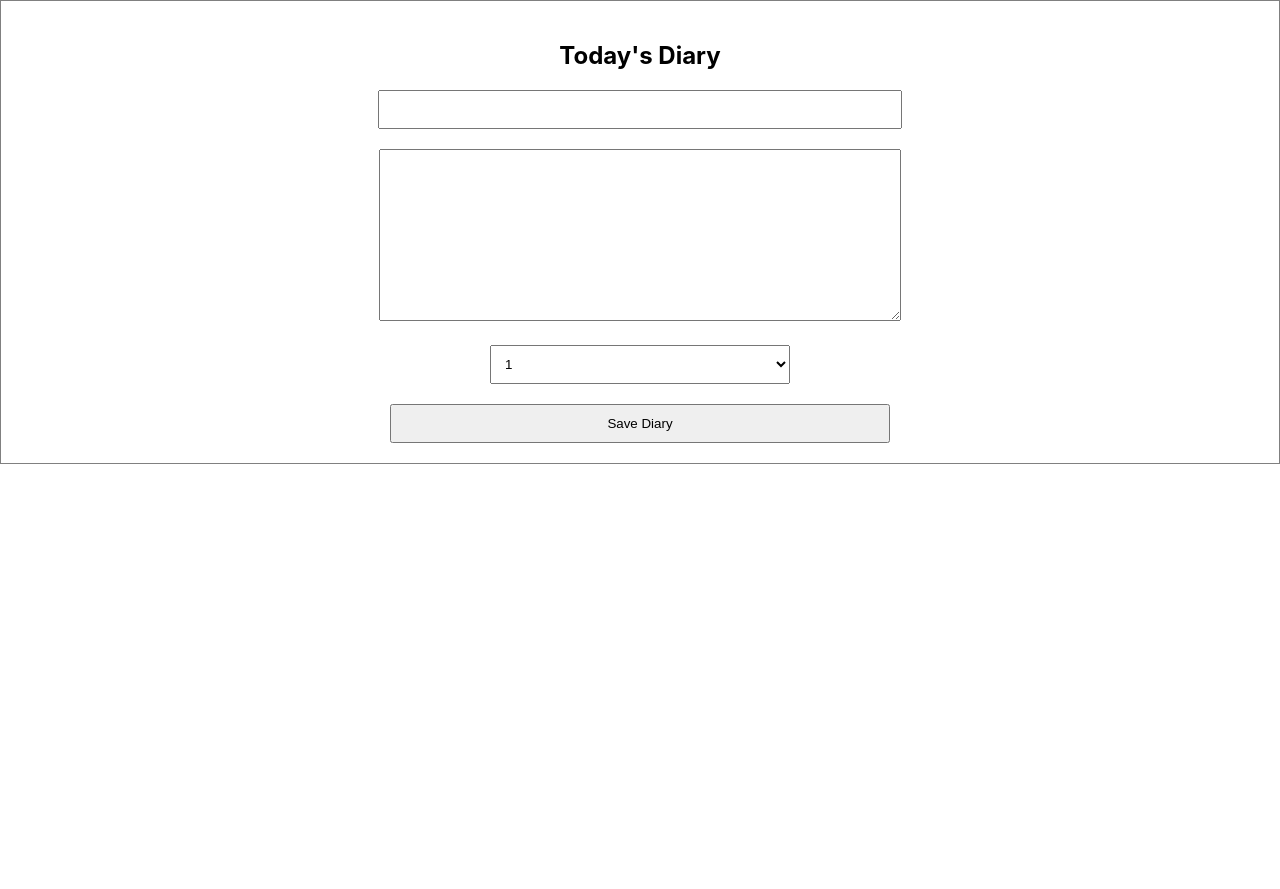
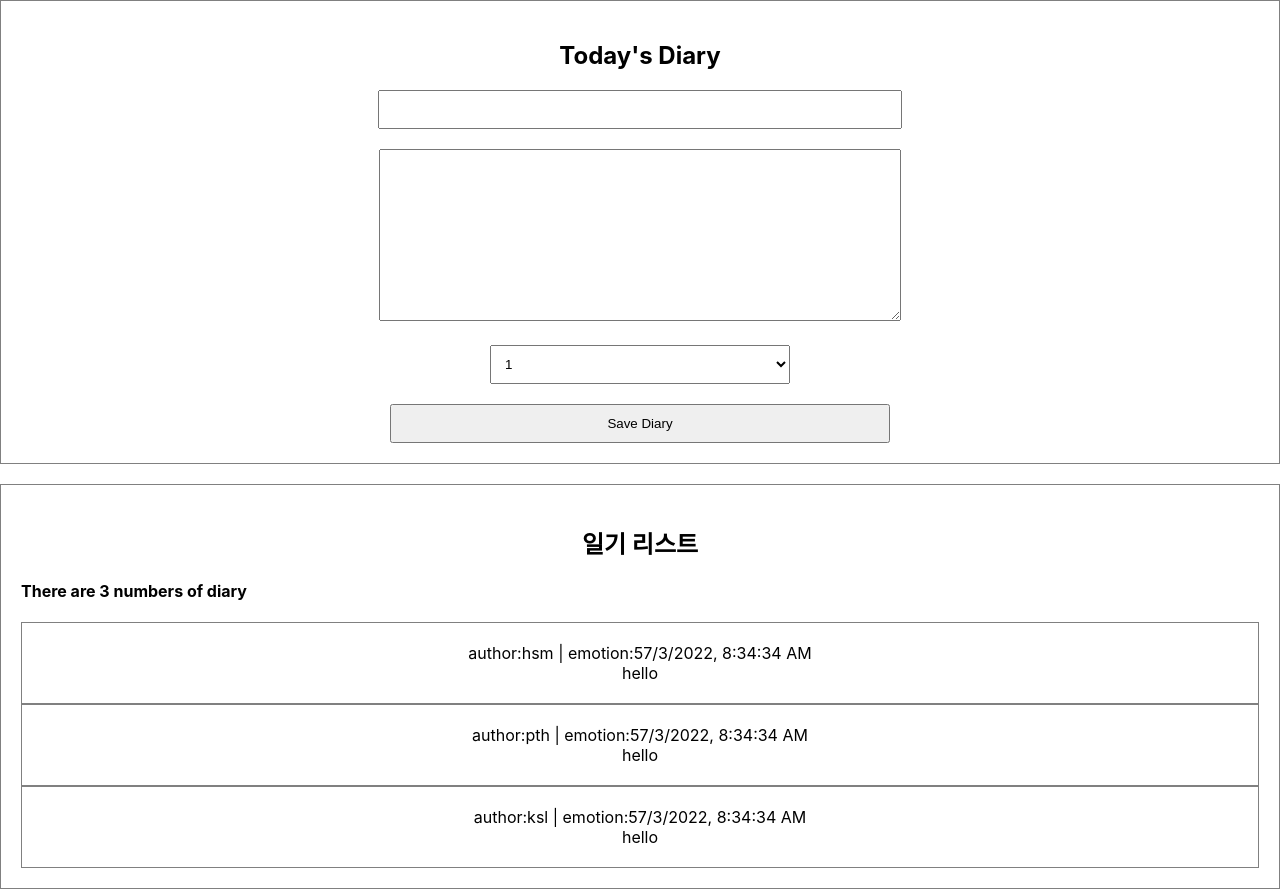
Before and after one commit to SeongMun-Hwang/react, a React (Create React App) app: page / in a window 1280 px wide. Before the commit the page ends 800 px from the top, so only its background shows below. Built offline with nearby package versions, Linux system fonts and the light colour scheme.

Commit message:
third step: make function of showing diary

```diff
--- a/src/App.css
+++ b/src/App.css
@@ -25,3 +25,33 @@
   padding: 10px;
   cursor: pointer;
 }
+
+.DiaryList{
+  border: 1px solid grey;
+  padding: 20px;
+  margin-top: 20px;
+}
+
+.DiaryList h2{
+  text-align: center;
+}
+
+.DiaryItem{
+  background-color: rgb(240,240,240);
+  margin-bottom: 10px;
+  padding: 20px;
+}
+
+.DiaryItem .info{
+  border-bottom: 1px solid grey;
+  padding-bottom: 10px;
+  margin-bottom: 10px;
+}
+
+.DiaryItem .date{
+  color: grey;
+}
+
+.DiaryItem .content{
+  font-weight: bold;
+}
--- a/src/App.js
+++ b/src/App.js
@@ -1,12 +1,39 @@
 import './App.css';
 import DiaryEditor from "./DiaryEditor";
+import DiaryList from "./DiaryList";
+
+const dummyList = [
+    {
+        id: 1,
+        author: "hsm",
+        content:"hello",
+        emotion: 5,
+        created_date: new Date().getTime()
+    },
+    {
+        id: 2,
+        author: "pth",
+        content:"hello",
+        emotion: 5,
+        created_date: new Date().getTime()
+    },
+    {
+        id: 3,
+        author: "ksl",
+        content:"hello",
+        emotion: 5,
+        created_date: new Date().getTime()
+    },
+]
+
 
 function App() {
-  return (
-    <div className="App">
-      <DiaryEditor/>
-    </div>
-  );
+    return (
+        <div className="App">
+            <DiaryEditor/>
+            <DiaryList diaryList={dummyList}/>
+        </div>
+    );
 }
 
 export default App;
--- /dev/null
+++ b/src/DiaryItem.js
@@ -0,0 +1,10 @@
+const DiaryItem=({author,content,created_date,emotion,id})=>{
+    return <div className={"DiaryEditor"}>
+        <div className={"info"}>
+            <span>author:{author} | emotion:{emotion}</span>
+            <span className={"date"}>{new Date(created_date).toLocaleString()}</span>
+        </div>
+        <div className={"content"}>{content}</div>
+    </div>
+}
+export default DiaryItem;
--- /dev/null
+++ b/src/DiaryList.js
@@ -0,0 +1,22 @@
+import DiaryItem from "./DiaryItem";
+
+const DiaryList = ({diaryList}) => {
+    console.log(diaryList)
+    return (
+        <div className={"DiaryList"}>
+            <h2>일기 리스트</h2>
+            <h4>There are {diaryList.length} numbers of diary</h4>
+            <div>
+                {diaryList.map((it) => (
+                    <DiaryItem key={it.id}{...it}/>
+                ))}
+            </div>
+        </div>
+    );
+};
+
+DiaryList.defaultProps = {
+    diaryList: [],
+};
+
+export default DiaryList;
```
